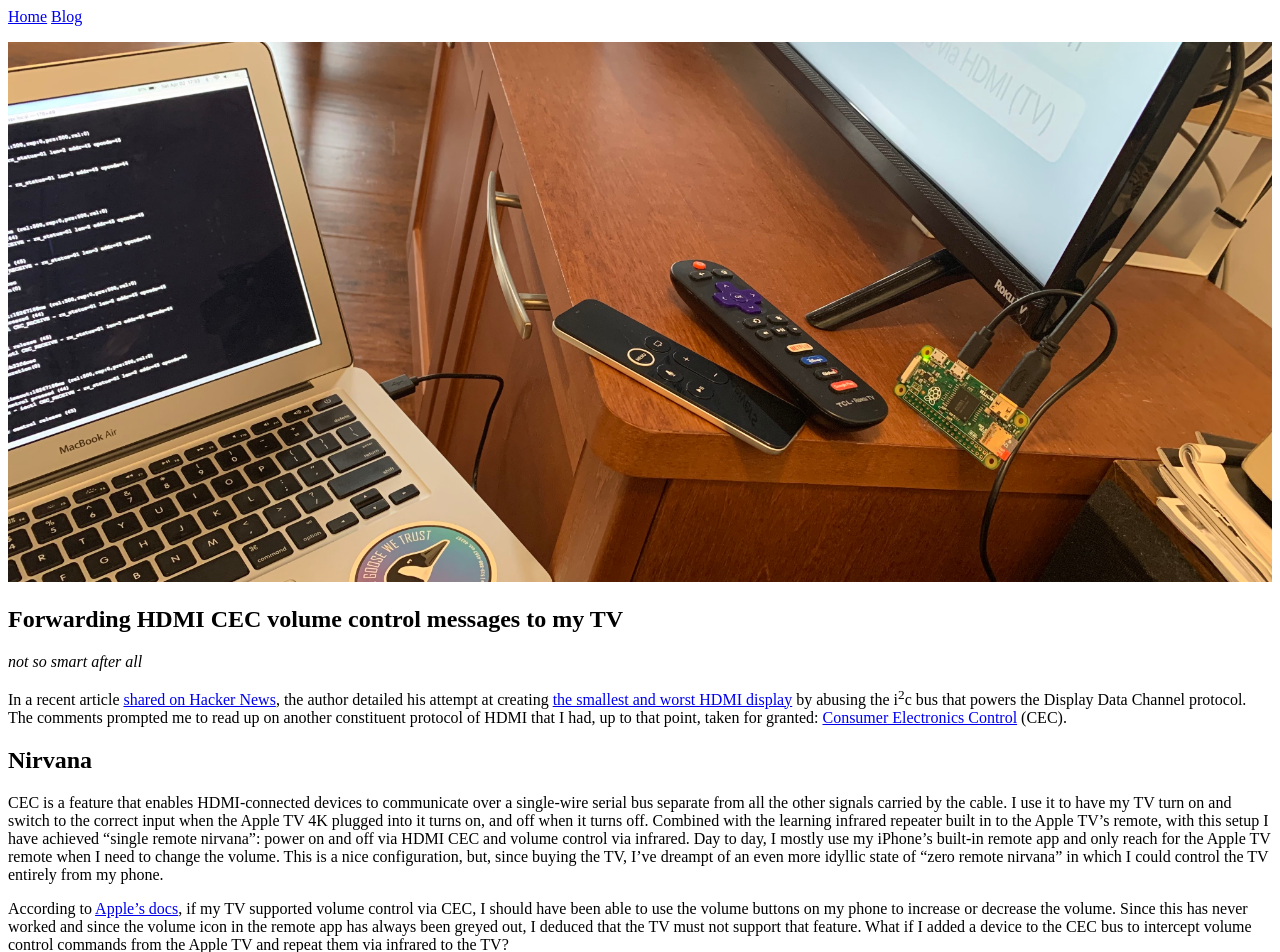
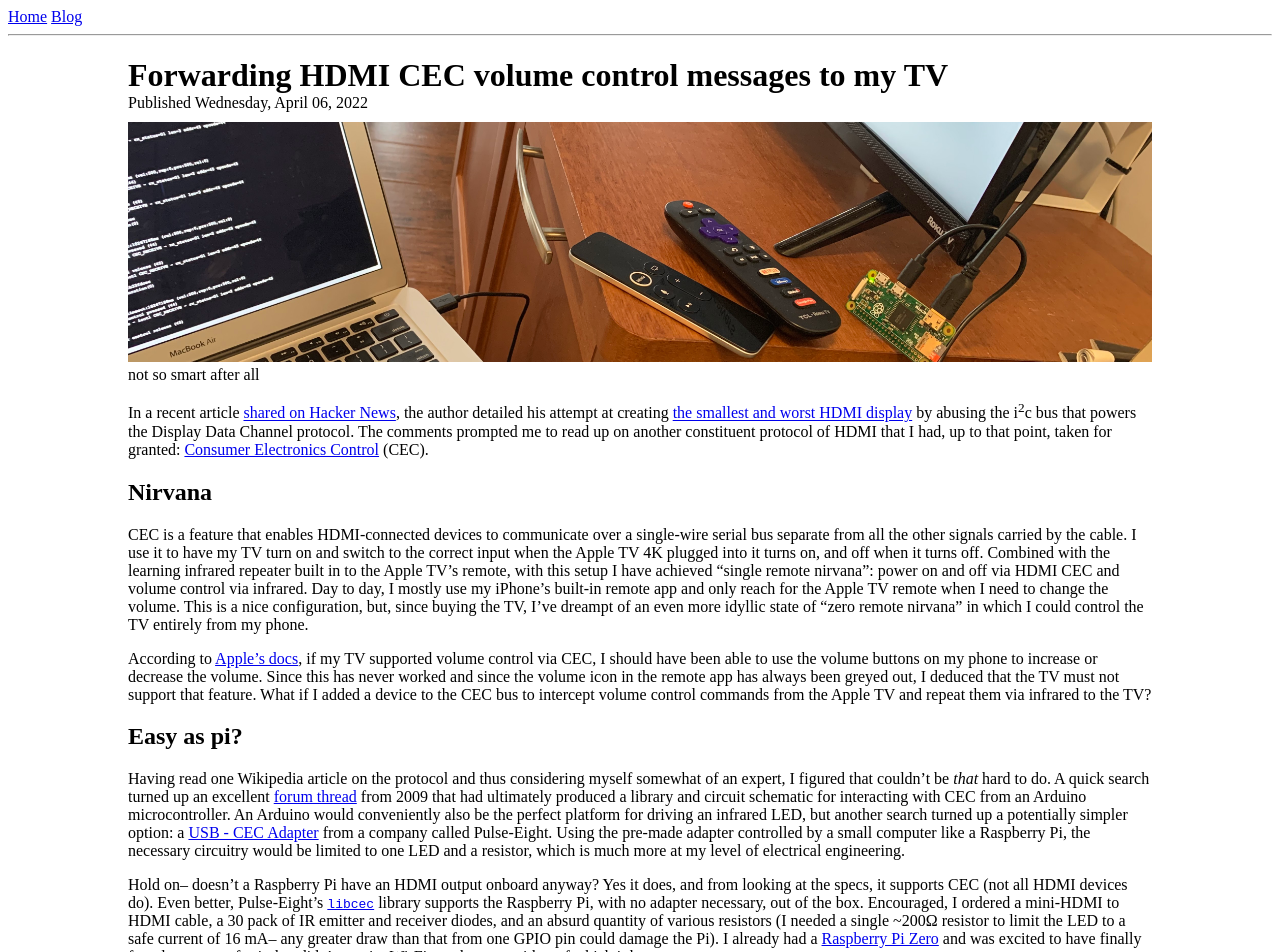
Before and after one commit to sjahu/sjahu.github.io, a Jekyll site: the page built from blog/_posts/2022-04-06-hdmi-cec-volume-control.md, in a window 1280 px wide. Shown: the top 952 px of the page. Built offline with Jekyll 4.4.1, drawn with Linux system fonts in a browser that asks for light colours.

Commit message:
Add post layout

```diff
--- a/_config.yml
+++ b/_config.yml
@@ -4,7 +4,12 @@ defaults:
   - scope:
       path: ""
     values:
-      layout: "default"
+      layout: default
+  - scope:
+      path: ""
+      type: posts
+    values:
+      layout: post
 
 # Non-jekyll custom config variables
 copyright: Stephen Humphries
--- a/_layouts/default.html
+++ b/_layouts/default.html
@@ -3,16 +3,18 @@
   <head>
     <meta charset="utf-8">
     <title>{{ page.title }} | {{ site.title }}</title>
-    <link rel="stylesheet" href="/assets/css/base.css">
+    <link rel="stylesheet" href="/assets/css/style.css">
   </head>
   <body>
     <nav>
       <a href="/">Home</a>
       <a href="/blog">Blog</a>
     </nav>
-    <section>
+    <hr>
+    <div class="default-content">
       {{ content }}
-    </section>
+    </div>
+    <hr>
     <footer>
       <center><sub>Copyright &copy; {{ site.time | date: "%Y" }} {{ site.copyright }}</sub></center>
     </footer>
--- /dev/null
+++ b/_layouts/post.html
@@ -0,0 +1,17 @@
+---
+layout: default
+---
+
+<h1 class="post-title">{{ page.title }}</h1>
+<div class="post-publish-date">Published {{ page.date | date: "%A, %B %d, %Y" }}</div>
+{% if page.header_image %}
+<figure class="post-header-image">
+  <img src="{{ page.header_image }}">
+  {% if page.header_image_caption %}
+  <caption>{{ page.header_image_caption }}</caption>
+  {% endif %}
+</figure>
+{% endif %}
+<section class="post-content">
+  {{ content }}
+</section>
--- /dev/null
+++ b/_sass/default.scss
@@ -0,0 +1,12 @@
+img {
+  max-width: 100%;
+}
+
+pre {
+  white-space: pre-wrap;
+}
+
+.default-content {
+  max-width: 1024px;
+  margin: 0 auto;
+}
--- /dev/null
+++ b/_sass/post.scss
@@ -0,0 +1,23 @@
+.post-title {
+  margin-bottom: 0px;
+}
+
+.post-publish-date {
+  margin-bottom: 10px;
+}
+
+.post-header-image {
+  margin: 0px;
+
+  img {
+    width: 100%;
+    height: 240px;
+    object-fit: cover;
+  }
+
+  caption {
+    width: 100%;
+    text-align: left;
+    font-style: italic;
+  }
+}
--- a/assets/css/base.scss
+++ /dev/null
@@ -1,13 +0,0 @@
----
-
----
-
-@import "highlight";
-
-img {
-  max-width: 100%;
-}
-
-pre {
-  white-space: pre-wrap;
-}
--- /dev/null
+++ b/assets/css/style.scss
@@ -0,0 +1,7 @@
+---
+
+---
+
+@import "highlight";
+@import "default";
+@import "post";
--- a/blog/_posts/2022-04-06-hdmi-cec-volume-control.md
+++ b/blog/_posts/2022-04-06-hdmi-cec-volume-control.md
@@ -1,11 +1,8 @@
 ---
-title: HDMI CEC Volume Control
+title: Forwarding HDMI CEC volume control messages to my TV
+header_image: /assets/images/blog/2022-04-06/header.jpg
+header_image_caption: not so smart after all
 ---
-
-![](/assets/images/blog/2022-04-06/header.jpg)
-
-# Forwarding HDMI CEC volume control messages to my TV
-*not so smart after all*
 
 In a recent article [shared on Hacker News](https://news.ycombinator.com/item?id=30869140), the author detailed his attempt at creating [the smallest and worst HDMI display](https://mitxela.com/projects/ddc-oled) by abusing the i<sup>2</sup>c bus that powers the Display Data Channel protocol. The comments prompted me to read up on another constituent protocol of HDMI that I had, up to that point, taken for granted: [Consumer Electronics Control](https://en.wikipedia.org/wiki/Consumer_Electronics_Control) (CEC).
 
```
